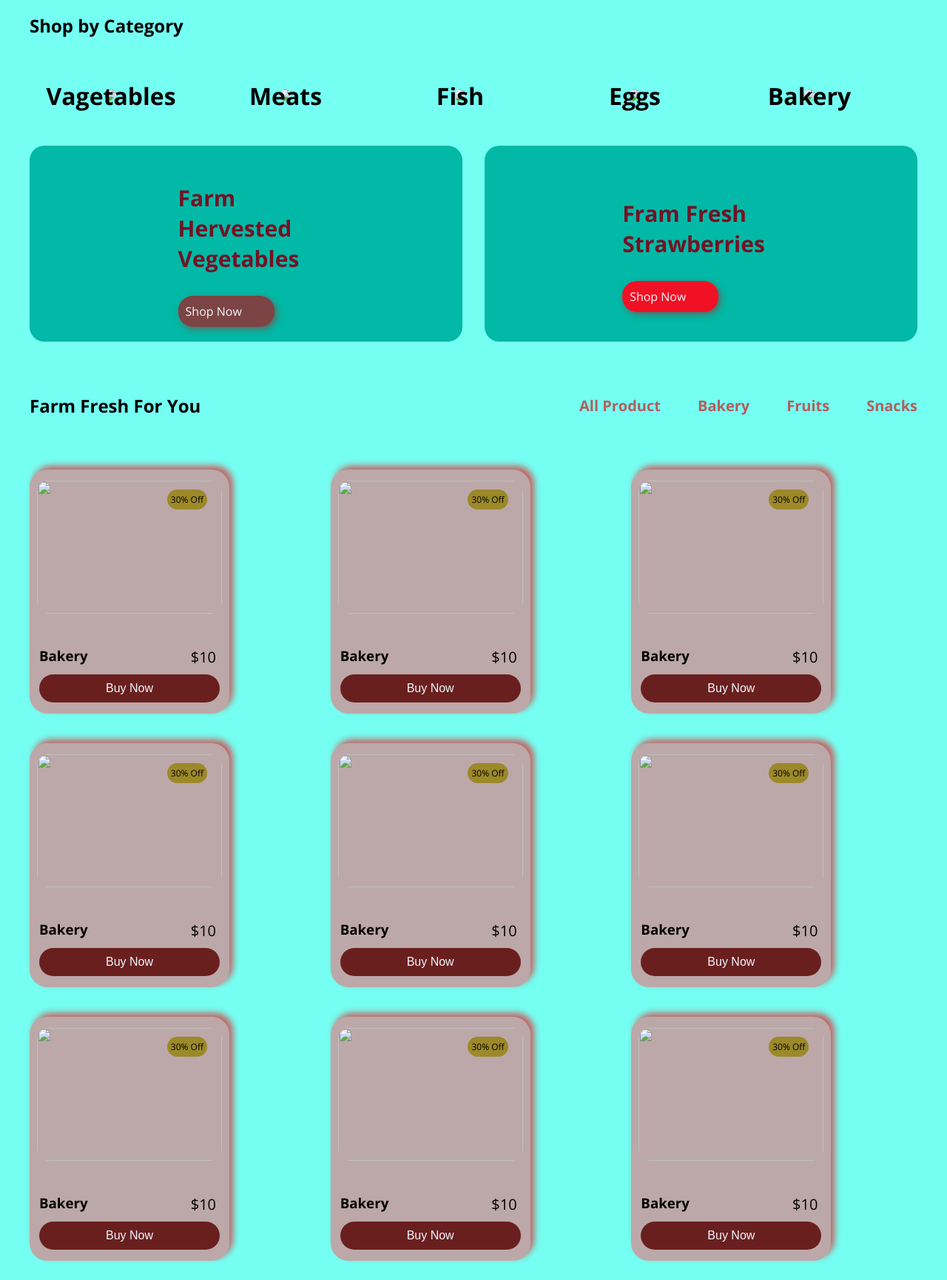
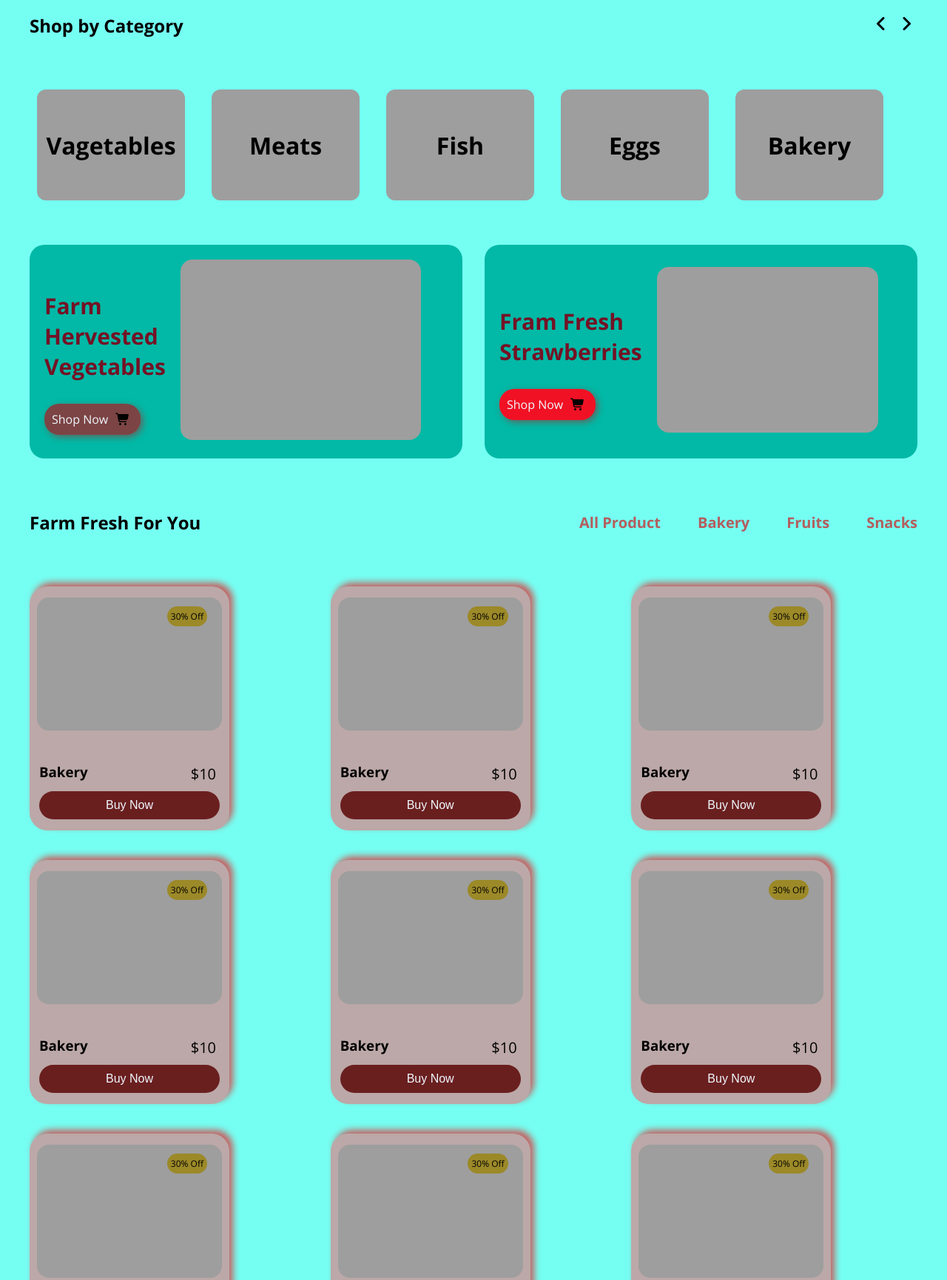
Before and after one commit to Siam-web-dev/fresh_mart, a plain HTML site: page index.html in a window 1280 px wide. Shown: the part 660-2391 px from the top of the page at 74% size. Drawn offline with nearby package versions, Linux system fonts and the light colour scheme; the site is published under a folder, as on GitHub Pages, so addresses that start at the root find nothing.

Commit message:
image fixed

```diff
--- a/index.html
+++ b/index.html
@@ -55,8 +55,8 @@
             <div class="category-header">
                 <h1>Shop by Category</h1>
                 <div class="arrows">
-                    <img src="/css/Images/angle-left-solid-full.svg" alt="">
-                    <img src="/css/Images/angle-right-solid-full.svg" alt="">
+                    <img src="css/Images/angle-left-solid-full.svg" alt="">
+                    <img src="css/Images/angle-right-solid-full.svg" alt="">
                 </div>
             </div>
             <div class="category-wrapper">
@@ -64,7 +64,7 @@
                 <div class="category-card">
 
                     <a href="#" class="demo">
-                         <img src="/css/Images/basket-full-vegetables.jpg">
+                         <img src="css/Images/basket-full-vegetables.jpg">
                          <span class="text" >Vagetables</span>
                     </a>
                 </div>
@@ -72,7 +72,7 @@
                 <div class="category-card">
 
                     <a href="#" class="demo">
-                         <img src="/css/Images/Mests.jpg">
+                         <img src="css/Images/Mests.jpg">
                          <span class="text">Meats</span>
                     </a>
                 </div>
@@ -80,7 +80,7 @@
                 <div class="category-card">
 
                     <a href="#" class="demo">
-                         <img src="/css/Images/Fish.jpg">
+                         <img src="css/Images/Fish.jpg">
                          <span class="text">Fish</span>
                     </a>
                 </div>
@@ -88,7 +88,7 @@
                 <div class="category-card">
 
                     <a href="#" class="demo">
-                         <img src="/css/Images/eggs.jpg">
+                         <img src="css/Images/eggs.jpg">
                          <span class="text">Eggs</span>
                     </a>
                 </div>
@@ -96,7 +96,7 @@
                 <div class="category-card">
 
                     <a href="#" class="demo">
-                         <img src="/css/Images/bakery.jpg">
+                         <img src="css/Images/bakery.jpg">
                          <span class="text">Bakery</span>
                     </a>
                 </div>
@@ -114,19 +114,19 @@
             <div class="vegetables">
                 <div class="right-veg">
                     <h3> Farm <br> Hervested <br>Vegetables </h3>
-                    <a href="#">Shop Now <img src="/css/Images/cart.svg" alt="" class="cart"></a>
+                    <a href="#">Shop Now <img src="css/Images/cart.svg" alt="" class="cart"></a>
                 </div>
                 <div>
-                    <img src="/css/Images/basket-full-vegetables.jpg" alt="" class="left">
+                    <img src="css/Images/basket-full-vegetables.jpg" alt="" class="left">
                 </div>
             </div>
             <div class="strawberries">
                 <div class="right-stra">
                     <h3>Fram Fresh <br> Strawberries</h3>
-                    <a href="#">Shop Now <img src="/css/Images/cart.svg" alt="" class="cart"></a>
+                    <a href="#">Shop Now <img src="css/Images/cart.svg" alt="" class="cart"></a>
                 </div>
                 <div>
-                    <img src="/css/Images/strawberries.jpg" alt="" class="left">
+                    <img src="css/Images/strawberries.jpg" alt="" class="left">
                 </div>
 
             </div>
@@ -157,7 +157,7 @@
             <div class="cards">
                 <div class="card-img">
                     <p>30% Off</p>
-                    <img src="/css/Images/bakery.jpg" alt="">
+                    <img src="css/Images/bakery.jpg" alt="">
                 </div>
                 <div class="price">
                     <h3>Bakery</h3>
@@ -169,7 +169,7 @@
             <div class="cards">
                 <div class="card-img">
                     <p>30% Off</p>
-                    <img src="/css/Images/Mests.jpg" alt="">
+                    <img src="css/Images/Mests.jpg" alt="">
                 </div>
                 <div class="price">
                     <h3>Bakery</h3>
@@ -181,7 +181,7 @@
             <div class="cards">
                 <div class="card-img">
                     <p>30% Off</p>
-                    <img src="/css/Images/bakery.jpg" alt="">
+                    <img src="css/Images/bakery.jpg" alt="">
                 </div>
                 <div class="price">
                     <h3>Bakery</h3>
@@ -193,7 +193,7 @@
             <div class="cards">
                 <div class="card-img">
                     <p>30% Off</p>
-                    <img src="/css/Images/bakery.jpg" alt="">
+                    <img src="css/Images/bakery.jpg" alt="">
                 </div>
                 <div class="price">
                     <h3>Bakery</h3>
@@ -205,7 +205,7 @@
             <div class="cards">
                 <div class="card-img">
                     <p>30% Off</p>
-                    <img src="/css/Images/bakery.jpg" alt="">
+                    <img src="css/Images/bakery.jpg" alt="">
                 </div>
                 <div class="price">
                     <h3>Bakery</h3>
@@ -217,7 +217,7 @@
             <div class="cards">
                 <div class="card-img">
                     <p>30% Off</p>
-                    <img src="/css/Images/bakery.jpg" alt="">
+                    <img src="css/Images/bakery.jpg" alt="">
                 </div>
                 <div class="price">
                     <h3>Bakery</h3>
@@ -229,7 +229,7 @@
             <div class="cards">
                 <div class="card-img">
                     <p>30% Off</p>
-                    <img src="/css/Images/bakery.jpg" alt="">
+                    <img src="css/Images/bakery.jpg" alt="">
                 </div>
                 <div class="price">
                     <h3>Bakery</h3>
@@ -241,7 +241,7 @@
             <div class="cards">
                 <div class="card-img">
                     <p>30% Off</p>
-                    <img src="/css/Images/bakery.jpg" alt="">
+                    <img src="css/Images/bakery.jpg" alt="">
                 </div>
                 <div class="price">
                     <h3>Bakery</h3>
@@ -253,7 +253,7 @@
             <div class="cards">
                 <div class="card-img">
                     <p>30% Off</p>
-                    <img src="/css/Images/bakery.jpg" alt="">
+                    <img src="css/Images/bakery.jpg" alt="">
                 </div>
                 <div class="price">
                     <h3>Bakery</h3>
@@ -265,7 +265,7 @@
             <div class="cards">
                 <div class="card-img">
                     <p>30% Off</p>
-                    <img src="/css/Images/bakery.jpg" alt="">
+                    <img src="css/Images/bakery.jpg" alt="">
                 </div>
                 <div class="price">
                     <h3>Bakery</h3>
@@ -277,7 +277,7 @@
             <div class="cards">
                 <div class="card-img">
                     <p>30% Off</p>
-                    <img src="/css/Images/bakery.jpg" alt="">
+                    <img src="css/Images/bakery.jpg" alt="">
                 </div>
                 <div class="price">
                     <h3>Bakery</h3>
@@ -289,7 +289,7 @@
             <div class="cards">
                 <div class="card-img">
                     <p>30% Off</p>
-                    <img src="/css/Images/bakery.jpg" alt="">
+                    <img src="css/Images/bakery.jpg" alt="">
                 </div>
                 <div class="price">
                     <h3>Bakery</h3>
@@ -301,7 +301,7 @@
             <div class="cards">
                 <div class="card-img">
                     <p>30% Off</p>
-                    <img src="/css/Images/bakery.jpg" alt="">
+                    <img src="css/Images/bakery.jpg" alt="">
                 </div>
                 <div class="price">
                     <h3>Bakery</h3>
@@ -313,7 +313,7 @@
             <div class="cards">
                 <div class="card-img">
                     <p>30% Off</p>
-                    <img src="/css/Images/bakery.jpg" alt="">
+                    <img src="css/Images/bakery.jpg" alt="">
                 </div>
                 <div class="price">
                     <h3>Bakery</h3>
@@ -325,7 +325,7 @@
             <div class="cards">
                 <div class="card-img">
                     <p>30% Off</p>
-                    <img src="/css/Images/bakery.jpg" alt="">
+                    <img src="css/Images/bakery.jpg" alt="">
                 </div>
                 <div class="price">
                     <h3>Bakery</h3>
@@ -337,7 +337,7 @@
             <div class="cards">
                 <div class="card-img">
                     <p>30% Off</p>
-                    <img src="/css/Images/bakery.jpg" alt="">
+                    <img src="css/Images/bakery.jpg" alt="">
                 </div>
                 <div class="price">
                     <h3>Bakery</h3>
@@ -358,12 +358,12 @@
                 <h3>
                     Get Fresh Groceries Delivered To Your Door- Fresh & Fast!!
                 </h3>
-                <button>Order Now <img src="/css/Images/cart.svg" alt=""></button>
+                <button>Order Now <img src="css/Images/cart.svg" alt=""></button>
             </div>
 
 
              <div class="deli-img">
-                <img src="/css/Images/deliveryman.png" alt="">
+                <img src="css/Images/deliveryman.png" alt="">
 
              </div>
         </div>
@@ -378,15 +378,15 @@
             <h1>
                 Our customers review
             </h1>
-            <img src="/css/Images/five-stars.webp" alt="">
+            <img src="css/Images/five-stars.webp" alt="">
         </div>
         <div class="rev-txt">
-            <img src="/css/Images/angle-left-solid-full.svg" alt="">
+            <img src="css/Images/angle-left-solid-full.svg" alt="">
             <p>Lorem ipsum dolor sit amet consectetur adipisicing elit. Nostrum accusantium <br>voluptates sit dolorum expedita nam provident eveniet vero in sequi.</p>
-            <img src="/css/Images/angle-right-solid-full.svg" alt="">
+            <img src="css/Images/angle-right-solid-full.svg" alt="">
         </div>
         <div class="rev-person">
-            <img src="/css/Images/customer1.jpg" alt="">
+            <img src="css/Images/customer1.jpg" alt="">
             <p>Mark Tylor</p>
         </div>
     </div>
@@ -398,32 +398,32 @@
     <section>
         <div class="qna">
             <div class="qna-img">
-                <img src="/css/Images/qna image.jpg" alt="">
+                <img src="css/Images/qna image.jpg" alt="">
             </div>
             <div class="questions">
                 <div class="qna-txt">
                     <h3>Lorem ipsum dolor sit amet consectetur adipisicing  illum!</h3>
-                    <img src="/css/Images/angle-down-solid-full.svg" alt="">
+                    <img src="css/Images/angle-down-solid-full.svg" alt="">
                 </div>
                 <div class="qna-txt">
                     <h3>Lorem ipsum dolor sit amet consectetur Dolores?</h3>
-                    <img src="/css/Images/angle-down-solid-full.svg" alt="">
+                    <img src="css/Images/angle-down-solid-full.svg" alt="">
                 </div>
                 <div class="qna-txt">
                     <h3>Lorem ipsum dolor sit amet consectetur, Deserunt?</h3>
-                    <img src="/css/Images/angle-down-solid-full.svg" alt="">
+                    <img src="css/Images/angle-down-solid-full.svg" alt="">
                 </div>
                 <div class="qna-txt">
                     <h3>Lorem ipsum dolor sit amet consectetur  nulla!</h3>
-                    <img src="/css/Images/angle-down-solid-full.svg" alt="">
+                    <img src="css/Images/angle-down-solid-full.svg" alt="">
                 </div>
                 <div class="qna-txt">
                     <h3>Lorem ipsum dolor sit amet, consectetur Reprehenderit!</h3>
-                    <img src="/css/Images/angle-down-solid-full.svg" alt="">
+                    <img src="css/Images/angle-down-solid-full.svg" alt="">
                 </div>
                 <div class="qna-txt">
                     <h3>Lorem ipsum dolor sit amet consectetur Debitis, beatae.</h3>
-                    <img src="/css/Images/angle-down-solid-full.svg" alt="">
+                    <img src="css/Images/angle-down-solid-full.svg" alt="">
                 </div>
             </div>
 
@@ -449,15 +449,13 @@
             <li><a href="">Return Policy</a></li>
             <li><a href="">Contact US</a></li>
             <li><a href="" class="social-midea">
-                <img src="/css/Images/facebook.svg" alt="" class="facebook">
-                <img src="/css/Images/instagram.svg" alt="" class="instagram">
-                <img src="/css/Images/x-twitter.svg" alt="" class="x-twitter">
-                <img src="/css/Images/whatsapp.svg" alt="" class="whatsapp">
+                <img src="css/Images/facebook.svg" alt="" class="facebook">
+                <img src="css/Images/instagram.svg" alt="" class="instagram">
+                <img src="css/Images/x-twitter.svg" alt="" class="x-twitter">
+                <img src="css/Images/whatsapp.svg" alt="" class="whatsapp">
             </a></li>
         </div>
     </footer>
     <!--footer end-->
-
-
 </body>
 </html>
```
